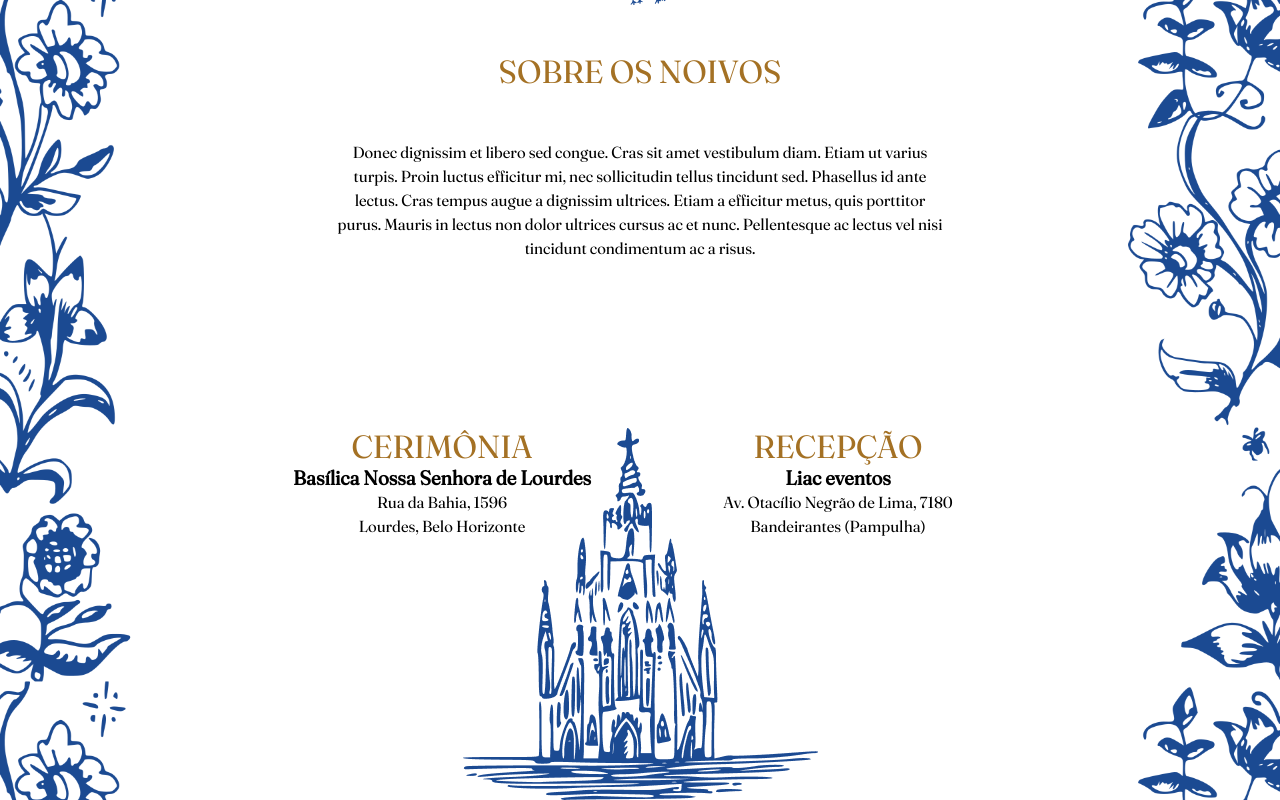
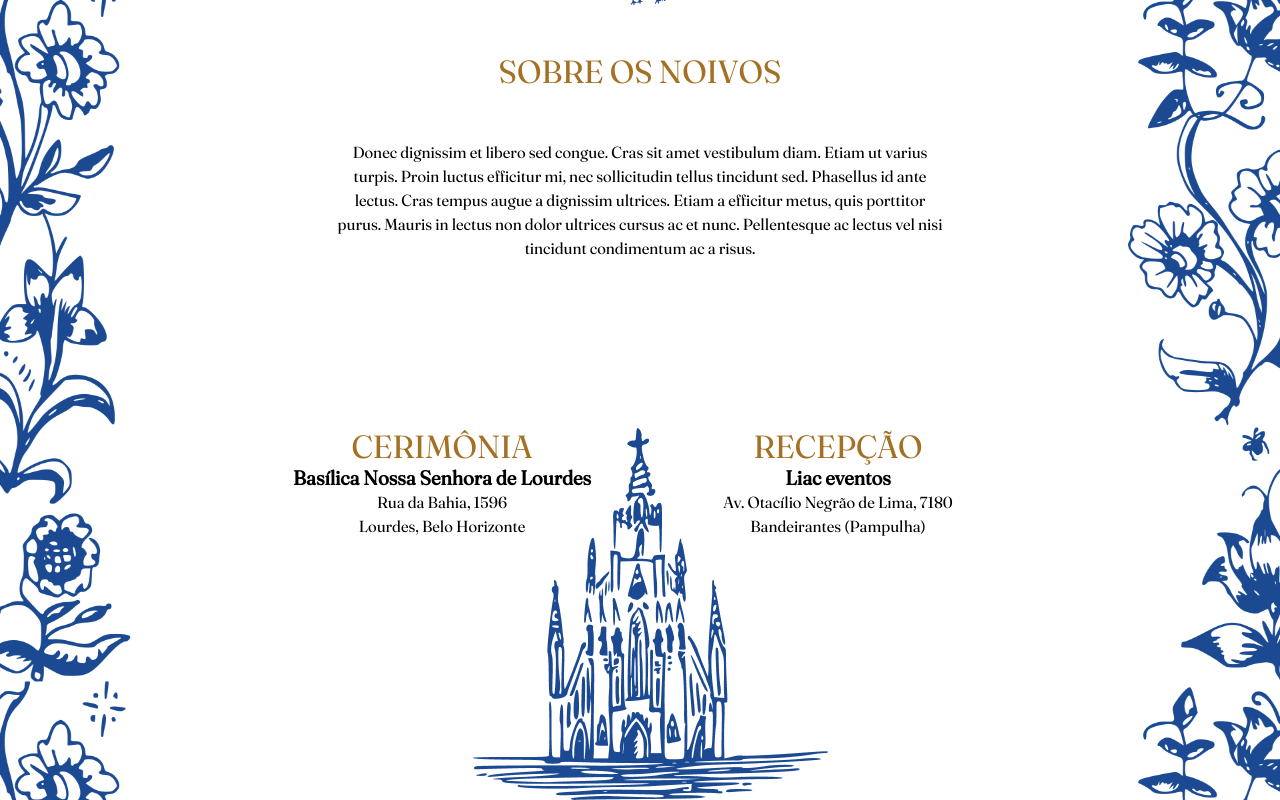
Before and after one commit to pedrokohler/wedding-website, a React (Vite) app in the folder frontend/: page / in a window 1280 px wide. Shown: the part 1431-2231 px from the top of the page. Built offline with nearby package versions, Linux system fonts and the light colour scheme.

Commit message:
fix: adjust church centralization

```diff
--- a/frontend/src/Components/LocationsSections.tsx
+++ b/frontend/src/Components/LocationsSections.tsx
@@ -97,6 +97,7 @@ export const LocationsSection = () => {
           zIndex: -1,
           alignSelf: "center",
           maxWidth: "70%",
+          marginLeft: "20px",
         }}
       >
         <img
```
